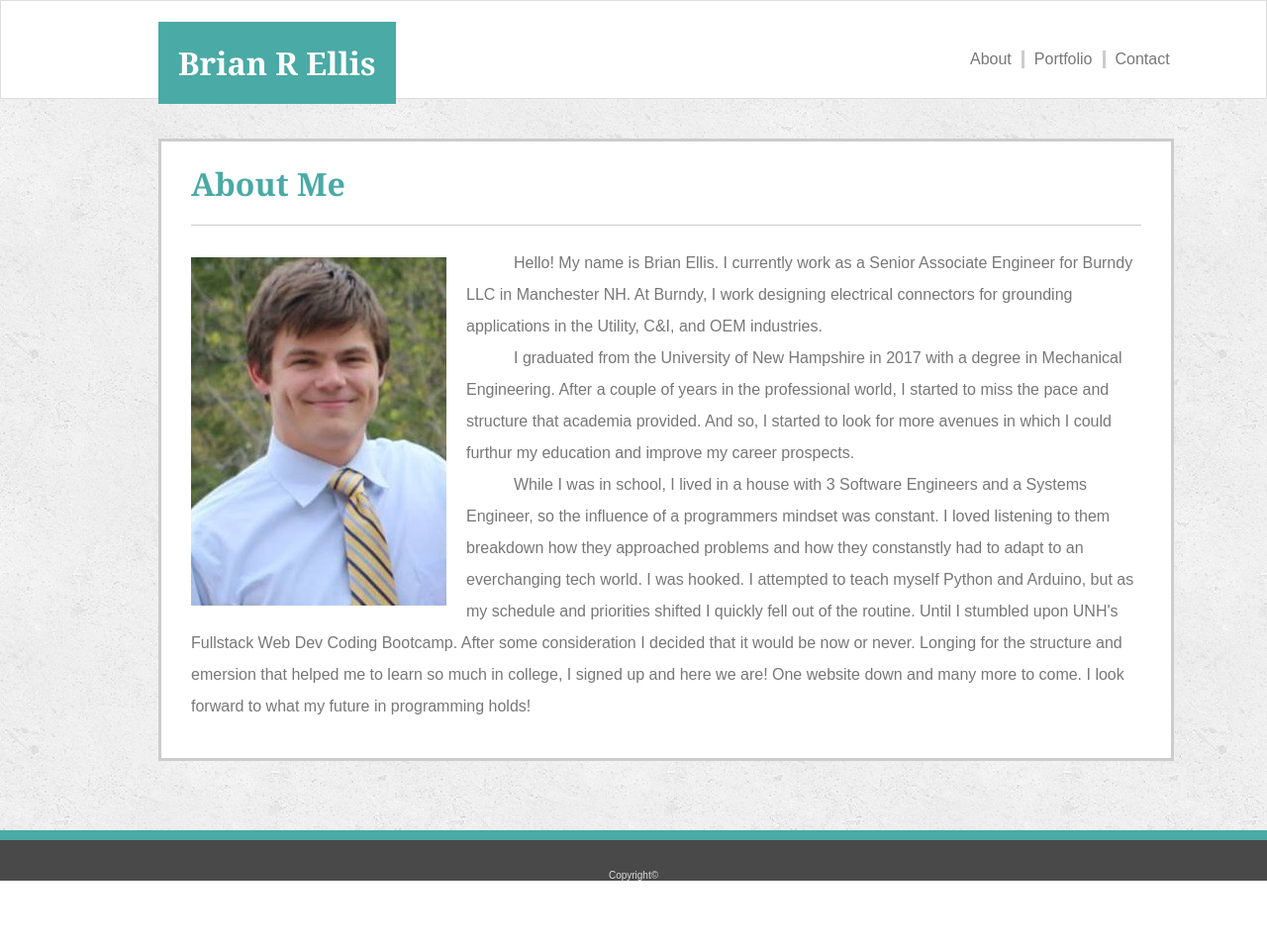
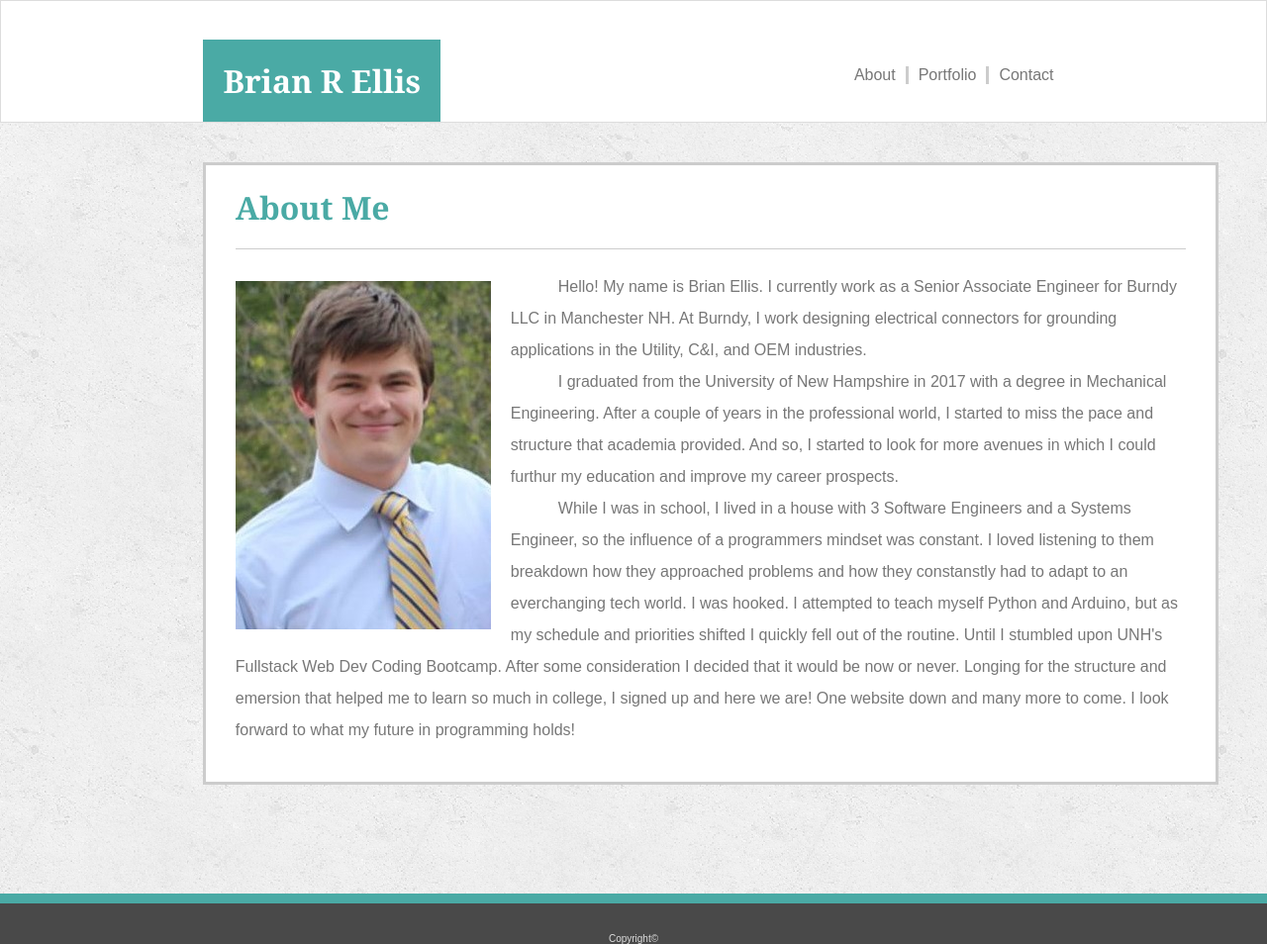
Before and after one commit to TheBrellis/Responsive-Portfolio, a plain HTML site: page index.html in a window 1280 px wide. Shown: the whole page at 99% size. Before the commit the page ends 890 px from the top, so only its background shows below. Drawn offline with Linux system fonts and the light colour scheme.

Commit message:
reworked the method for position the header, now uses float and margin, not relative/absolute positining. Nav bar now floated to the left hand side. SOLVES: issue of phantom margin when using Chrome Dev Tools

```diff
--- a/assets/css/style.css
+++ b/assets/css/style.css
@@ -15,8 +15,7 @@ header {
     border: 1px;
     border-color: #dddddd;
     border-style: solid;
-    margin-bottom:0px;
-
+    padding-bottom:0px;
 }
 
 .clearfix::after {
@@ -31,18 +30,19 @@ header h1 {
     font-family: 'Georgia', Georgia, 'Times New Roman', Times, serif;
     border: 1px;
     padding: 20px;
-    margin-left: 50%;
-    margin-bottom: 0px;
+    margin-left: 16%;
+    margin-top: 39px;
+    margin-bottom:0px;
     float: left;
-    overflow: auto;
-    position: absolute;
-    z-index:0;
-    left: -480px;
+
+
 }
 
 nav {
-    margin-left: 50%;
-
+    margin-right: 16%;
+}
+nav ul {
+    list-style-type: none;
 }
 
 nav a{
@@ -53,9 +53,7 @@ nav a{
     text-decoration: none;
     padding: 0 10px 0 10px;
     margin: 50px 0px 30px 0px;
-    float: left;
-    position: relative;
-    left: 330px;
+    float:right;
 
 }
 /* END OF HEADER STYLING */
@@ -76,14 +74,10 @@ main{
     border-color: #cccccc;
     width: 960px;
     padding: 0px 30px 20px 30px;
-    margin-left: 50%;
-    overflow: auto;
-    position:relative;
-    left: -480px;
-    top: 40px;
-    z-index: 2;
+    margin-left: 16%;
+    margin-top: 40px;
+
 }
-
 .content h1 {
     border-bottom-style: solid;
     border-bottom-color: #cccccc;
@@ -257,9 +251,8 @@ header h1 {
     left: -420px;
 }
 
-nav a{
-    left: 202px;
-
+nav {
+    margin-right: 30px;
 }
 
 
--- a/index.html
+++ b/index.html
@@ -11,9 +11,9 @@
     <header class='clearfix'>
         <h1>Brian R Ellis</h1>
         <nav>
-            <a href='index.html'>About</a>
-            <a href='portfolio.html'>Portfolio</a>
-            <a style='border-right-style:none' href='contact.html'>Contact</a>
+            <ul>
+           <li><a style='border-right-style:none' href='contact.html'>Contact</a><a href='portfolio.html'>Portfolio</a><a href='index.html'>About</a></li>
+        </ul>
         </nav>
     </header>
     <main>
```
Also changed, not shown: contact.html (+3 -3 lines), portfolio.html (+4 -4 lines).
